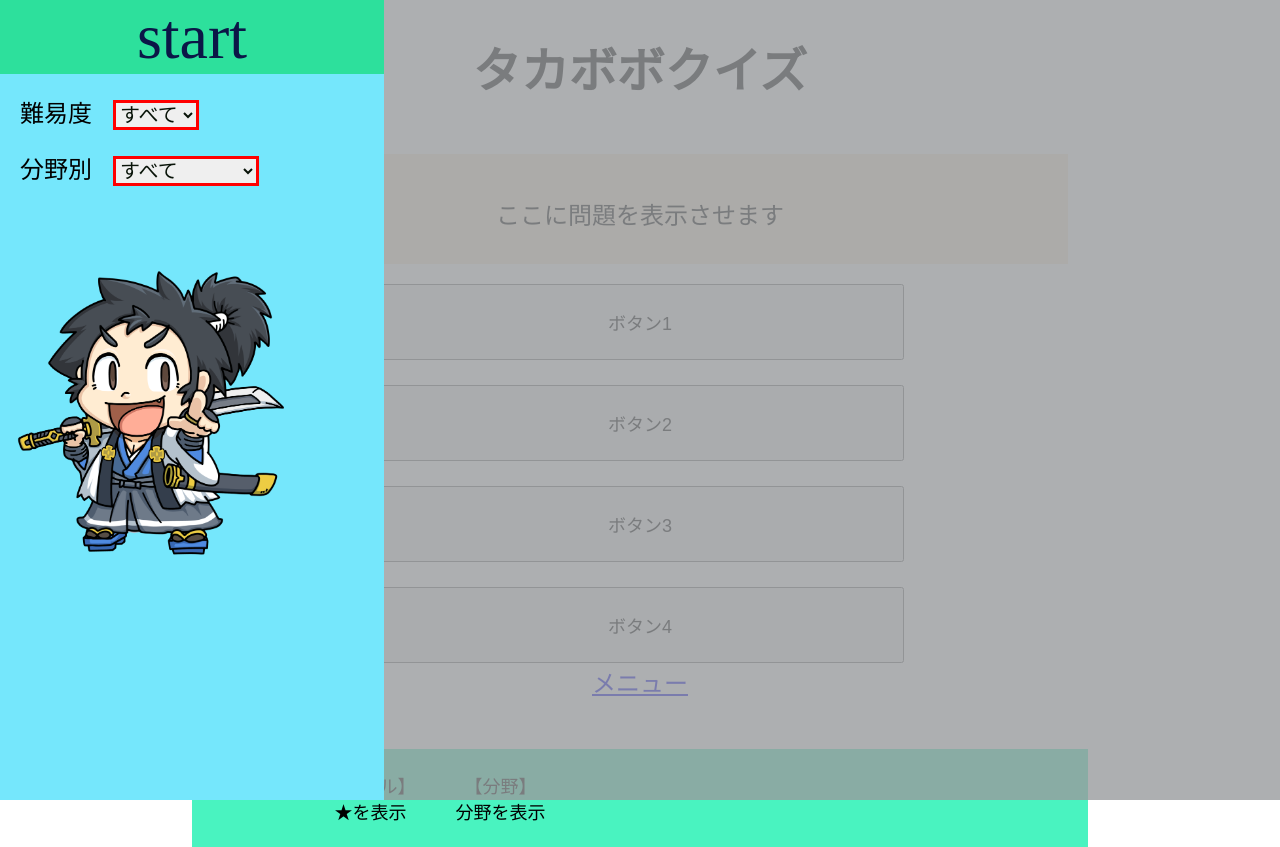
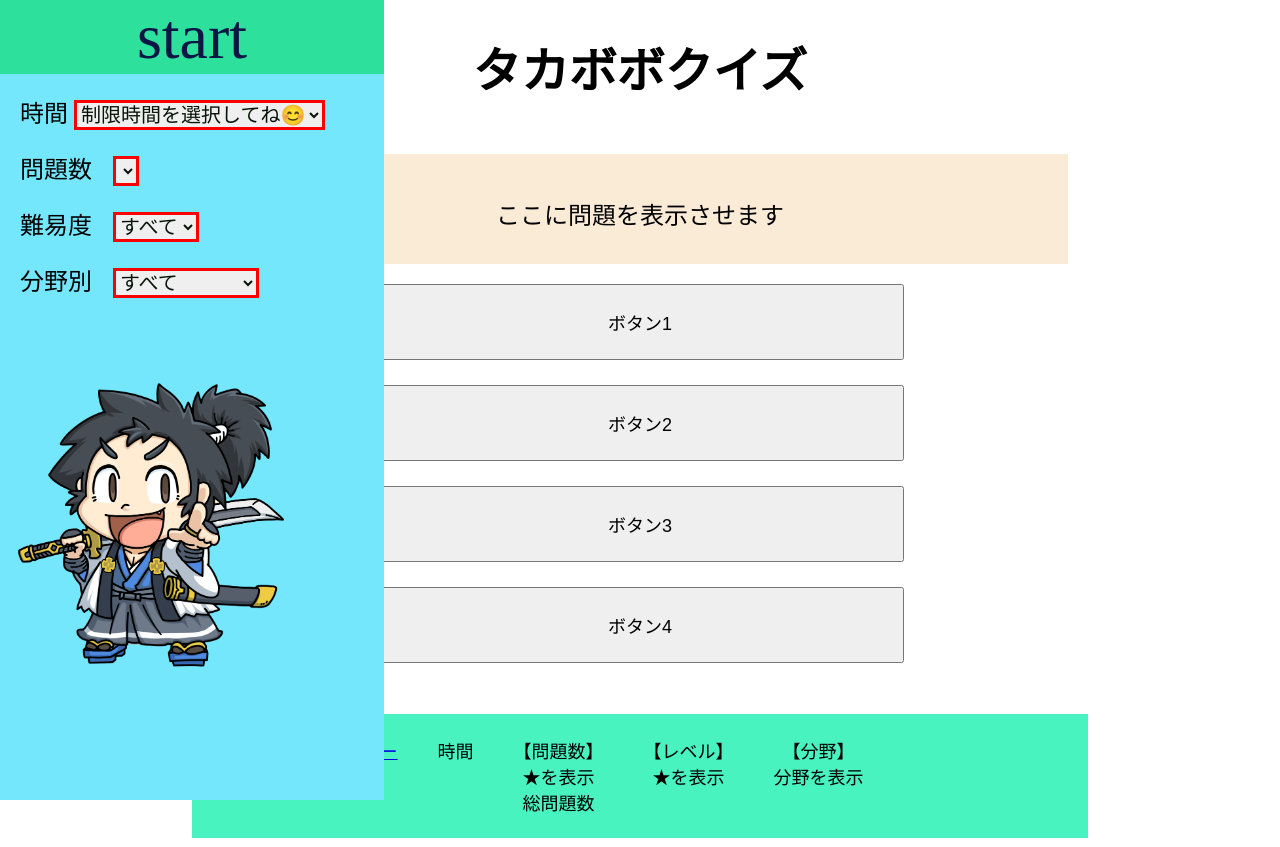
Before and after one commit to takabobo/takabobo, a plain HTML site: page index.html in a window 1280 px wide. Drawn offline with Linux system fonts and the light colour scheme.

Commit message:
Update index.html

```diff
--- a/index.html
+++ b/index.html
@@ -10,7 +10,7 @@
     <!-- 🍔 -->
     <input id="menu" type="checkbox">
     <label for="menu" class="open">🍔</label>
-    <label for="menu" class="back"></label>
+    <label for="menu" class=s"back"></label>
     <!-- 🍔 -->
     <aside>
         <!-- 🍔 -->
@@ -20,6 +20,19 @@
             <div class="content">
                 <!-- クイズの設定画面です。 -->
                 <ul>
+                    <!-- 時間の設定　 -->
+                    <li>
+                        <label for="">時間</label>
+                        <select name="" id="time_set">
+                            <option value="">制限時間を選択してね😊</option>
+                        </select>
+                    </li>
+
+                    <li id="">
+                        <label id=""class="l_label" for="">問題数</label>
+                        <select name="" id="js_question_len">
+                        </select>
+                    </li>
                     <li>
                         <label id=""class="l_label" for="">難易度</label>
                         <!-- <span class="side-span">難易度</span> -->
@@ -74,12 +87,24 @@
             <div>
                 <!-- <button id="next_btn">次の問題へ</button> -->
             </div>
-            <div id='back_menu'><a href="index.html">メニュー</a></div>
 
             <div class="quiz_content">
 
                 <div class="quiz_info">
-                        <li>
+                    <li>
+                        <ol>
+
+                            <div id='back_menu'><a href="index.html">メニュー</a></div>
+                        </ol>
+                        <ol>
+                            <div id="js_time_set">時間</div>
+                        </ol>
+                        <ol>
+                                <label for="">【問題数】</label>
+                                <div id="js_quesiton_see">★を表示</div>
+                                <div id="js_quesiton_see2">総問題数</div>
+
+                            </ol>
                             <ol>
                                 <label for="">【レベル】</label>
                                 <div id="js_level_see">★を表示</div>
```
